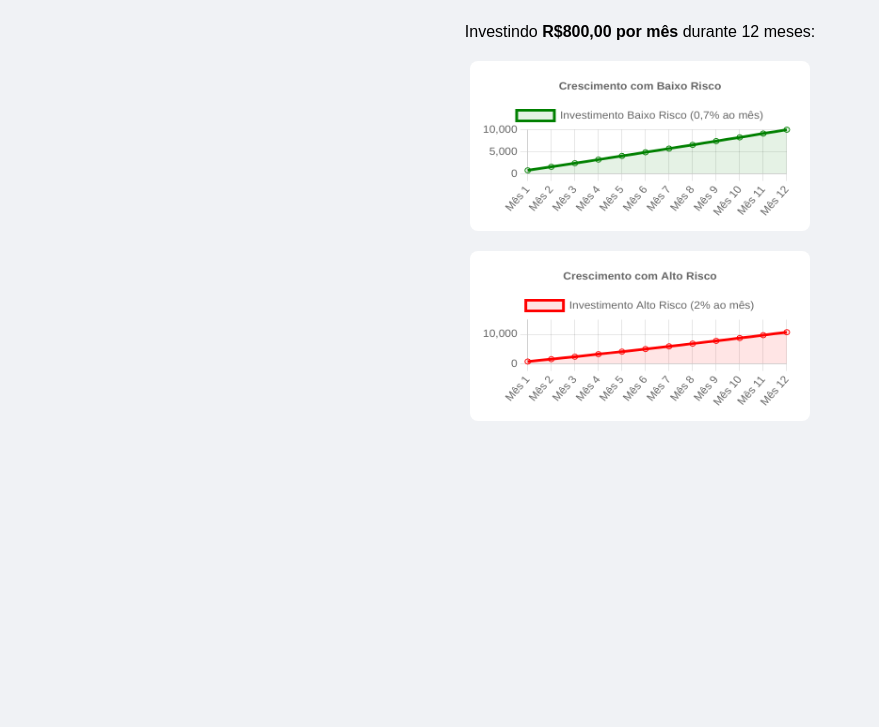
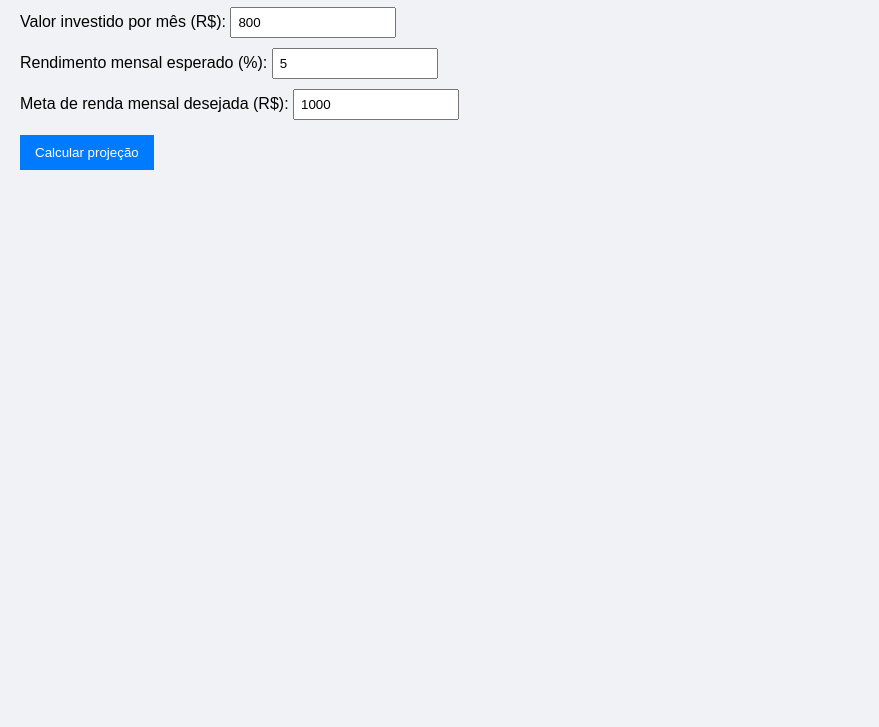
Before and after one commit to 9481A24/Selic, a plain HTML site: page index.html in a window 1280 px wide. Shown: the part 73-800 px from the top of the page, without its empty margins (0-879 px from the left). Drawn offline with nearby package versions, Linux system fonts and the light colour scheme.

Commit message:
Update index.html

```diff
--- a/index.html
+++ b/index.html
@@ -1,103 +1,138 @@
 <!DOCTYPE html>
 <html lang="pt-BR">
 <head>
-  <meta charset="UTF-8">
-  <title>Simulador de Investimentos</title>
-  <script src="https://cdn.jsdelivr.net/npm/chart.js"></script>
+<meta charset="UTF-8" />
+<title>Painel de Investimento</title>
 <style>
-    body {
-      font-family: Arial, sans-serif;
-      background: #f0f2f5;
-      padding: 20px;
-      text-align: center;
-    }
-    canvas {
-      max-width: 600px;
-      margin: 20px auto;
-      background: #fff;
-      padding: 10px;
-      border-radius: 8px;
-    }
+  body { font-family: Arial, sans-serif; margin: 20px; background: #f0f2f5; }
+  h1 { color: #333; }
+  label { display: block; margin-top: 10px; }
+  input { padding: 6px; width: 150px; }
+  button { margin-top: 15px; padding: 10px 15px; background: #007bff; color: white; border: none; cursor: pointer; }
+  button:hover { background: #0056b3; }
+  #resultado, #grafico { margin-top: 25px; }
 </style>
 </head>
 <body>
 
-  <h2>Simulador de Investimento Mensal</h2>
+<h1>Painel de Investimento Mensal</h1>
 
-  <p>Investindo <strong>R$800,00 por mês</strong> durante 12 meses:</p>
+<label>Valor investido por mês (R$):
+  <input type="number" id="valorMes" value="800" min="1" step="any" />
+</label>
 
-  <canvas id="graficoBaixo"></canvas>
-  <canvas id="graficoAlto"></canvas>
+<label>Rendimento mensal esperado (%):
+  <input type="number" id="rendimento" value="5" min="0" step="0.01" />
+</label>
 
+<label>Meta de renda mensal desejada (R$):
+  <input type="number" id="meta" value="1000" min="1" step="any" />
+</label>
+
+<button onclick="calcular()">Calcular projeção</button>
+
+<div id="resultado"></div>
+<canvas id="grafico" width="600" height="300"></canvas>
+
+<button id="btnWhats" style="display:none" onclick="enviarWhatsApp()">Enviar relatório pelo WhatsApp</button>
+
+<script src="https://cdn.jsdelivr.net/npm/chart.js"></script>
 <script>
-    function calcularInvestimento(valorMensal, meses, taxaMensal) {
-      let saldo = 0;
-      const dados = [];
+const ctx = document.getElementById('grafico').getContext('2d');
+let chart;
 
-      for (let i = 1; i <= meses; i++) {
-        saldo = saldo * (1 + taxaMensal) + valorMensal;
-        dados.push(saldo.toFixed(2));
+function calcular() {
+  const valorMes = parseFloat(document.getElementById('valorMes').value);
+  const rendimento = parseFloat(document.getElementById('rendimento').value) / 100;
+  const meta = parseFloat(document.getElementById('meta').value);
+
+  if (valorMes <= 0 || rendimento <= 0 || meta <= 0) {
+    alert('Preencha todos os campos com valores positivos.');
+    return;
   }
 
-      return dados;
+  let saldo = 0;
+  let meses = 0;
+  const saldos = [];
+  const labels = [];
+
+  // Calcula mês a mês até saldo gerar renda mensal >= meta
+  while ((saldo * rendimento) < meta) {
+    saldo = saldo * (1 + rendimento) + valorMes;
+    meses++;
+    labels.push('Mês ' + meses);
+    saldos.push(parseFloat(saldo.toFixed(2)));
+    if(meses > 600) break; // para evitar loop infinito, max 50 anos
   }
 
-    const meses = 12;
-    const valorMensal = 800;
+  // Salvar dados no localStorage
+  const dados = { valorMes, rendimento: rendimento*100, meta, meses, saldos };
+  localStorage.setItem('investimentoDados', JSON.stringify(dados));
 
-    const mesesLabels = Array.from({ length: meses }, (_, i) => `Mês ${i + 1}`);
-    const dadosBaixo = calcularInvestimento(valorMensal, meses, 0.007);
-    const dadosAlto = calcularInvestimento(valorMensal, meses, 0.02);
+  // Mostrar resultado textual
+  const anos = Math.floor(meses / 12);
+  const mesesRest = meses % 12;
+  document.getElementById('resultado').innerHTML = `
+    <h3>Resultado da projeção:</h3>
+    <p>Você atingirá uma renda mensal de R$ <b>${meta.toFixed(2)}</b> em aproximadamente <b>${anos} anos e ${mesesRest} meses</b>.</p>
+    <p>Saldo acumulado estimado: R$ <b>${saldos[saldos.length - 1].toFixed(2)}</b></p>
+  `;
 
-    // Gráfico 1 - Baixo Risco
-    new Chart(document.getElementById('graficoBaixo'), {
+  // Mostrar botão WhatsApp
+  document.getElementById('btnWhats').style.display = 'inline-block';
+
+  // Criar gráfico (ou atualizar)
+  if(chart) chart.destroy();
+  chart = new Chart(ctx, {
     type: 'line',
     data: {
-        labels: mesesLabels,
+      labels,
       datasets: [{
-          label: 'Investimento Baixo Risco (0,7% ao mês)',
-          data: dadosBaixo,
-          borderColor: 'green',
-          backgroundColor: 'rgba(0, 128, 0, 0.1)',
-          fill: true,
-          tension: 0.3
+        label: 'Saldo acumulado (R$)',
+        data: saldos,
+        borderColor: 'rgb(0, 123, 255)',
+        fill: false,
+        tension: 0.1
       }]
     },
     options: {
-        responsive: true,
-        plugins: {
-          title: {
-            display: true,
-            text: 'Crescimento com Baixo Risco'
-          }
+      scales: {
+        y: { beginAtZero: true }
       }
     }
   });
+}
 
-    // Gráfico 2 - Alto Risco
-    new Chart(document.getElementById('graficoAlto'), {
-      type: 'line',
-      data: {
-        labels: mesesLabels,
-        datasets: [{
-          label: 'Investimento Alto Risco (2% ao mês)',
-          data: dadosAlto,
-          borderColor: 'red',
-          backgroundColor: 'rgba(255, 0, 0, 0.1)',
-          fill: true,
-          tension: 0.3
-        }]
-      },
-      options: {
-        responsive: true,
-        plugins: {
-          title: {
-            display: true,
-            text: 'Crescimento com Alto Risco'
+function enviarWhatsApp() {
+  const dados = JSON.parse(localStorage.getItem('investimentoDados'));
+  if(!dados) {
+    alert('Nenhum dado salvo para enviar.');
+    return;
   }
+  const msg = `📊 *Projeção de Investimento*\n
+Valor mensal: R$ ${dados.valorMes.toFixed(2)}
+Rendimento mensal: ${dados.rendimento.toFixed(2)}%
+Meta de renda mensal: R$ ${dados.meta.toFixed(2)}
+Tempo estimado para atingir meta: ${Math.floor(dados.meses/12)} anos e ${dados.meses%12} meses
+Saldo acumulado estimado: R$ ${dados.saldos[dados.saldos.length -1].toFixed(2)}
+
+#Investimento #MetaFinanceira`;
+
+  const url = `https://api.whatsapp.com/send?text=${encodeURIComponent(msg)}`;
+  window.open(url, '_blank');
 }
+
+// Ao carregar a página tenta carregar dados salvos
+window.onload = () => {
+  const dados = localStorage.getItem('investimentoDados');
+  if(dados) {
+    const obj = JSON.parse(dados);
+    document.getElementById('valorMes').value = obj.valorMes;
+    document.getElementById('rendimento').value = obj.rendimento;
+    document.getElementById('meta').value = obj.meta;
+    calcular();
   }
-    });
+};
 </script>
 
 </body>
```
Lines whose indentation alone changed are shown as unchanged.
